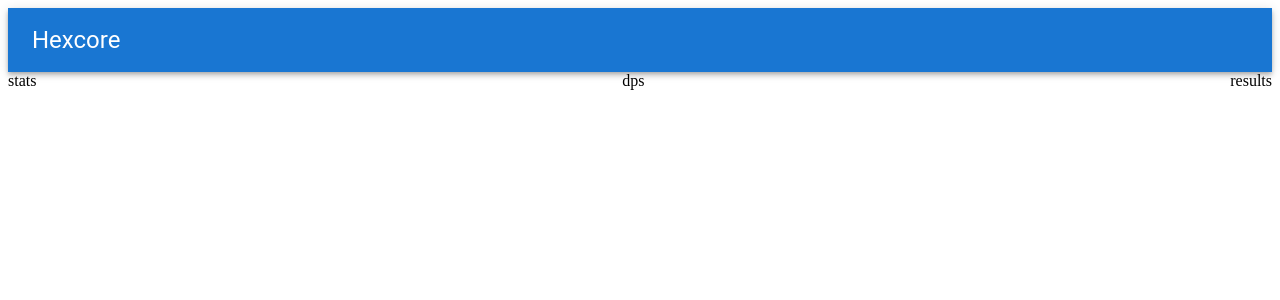
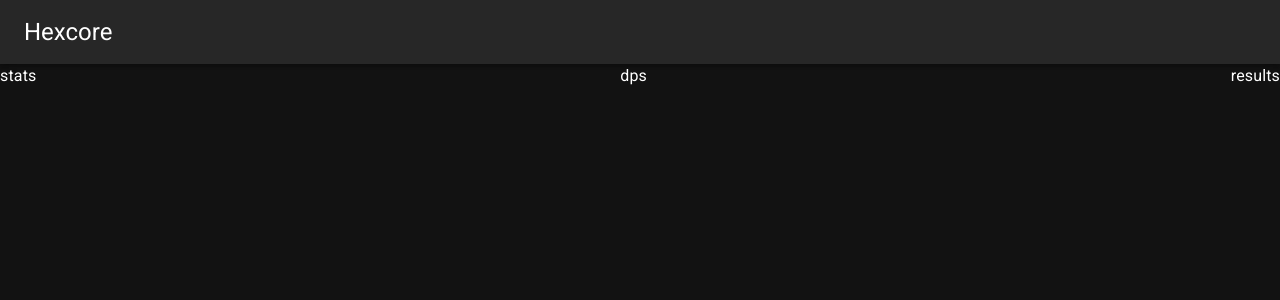
Before and after one commit to andrewy563/Hexcore, a Next.js app: page / in a window 1280 px wide. Shown: the top 300 px of the page. Built offline with nearby package versions, Linux system fonts and the light colour scheme.

Commit message:
add material ui

```diff
--- a/pages/_app.tsx
+++ b/pages/_app.tsx
@@ -1,5 +1,7 @@
 import Head from "next/head";
 import { AppProps } from "next/app";
+
+import Layout from "../src/Layout";
 
 function MyApp({ Component, pageProps }: AppProps) {
   return (
@@ -8,7 +10,9 @@ function MyApp({ Component, pageProps }: AppProps) {
         <title>Hexcore</title>
         <link rel="shortcut icon" href="/favicon.png" />
       </Head>
-      <Component {...pageProps} />
+      <Layout>
+        <Component {...pageProps} />
+      </Layout>
     </>
   );
 }
--- /dev/null
+++ b/pages/_document.tsx
@@ -0,0 +1,18 @@
+import { Html, Head, Main, NextScript } from "next/document";
+
+export default function Document() {
+  return (
+    <Html>
+      <Head>
+        <link
+          rel="stylesheet"
+          href="https://fonts.googleapis.com/css?family=Roboto:300,400,500,700&display=swap"
+        />
+      </Head>
+      <body>
+        <Main />
+        <NextScript />
+      </body>
+    </Html>
+  );
+}
--- a/pages/index.tsx
+++ b/pages/index.tsx
@@ -1,19 +1,5 @@
-import Stack from "@mui/material/Stack";
+import MainContent from "../src/MainContent";
 
-import StatsSetup from "../src/StatsSetup";
-import DPSConfig from "../src/DPSConfig";
-import Results from "../src/Results";
-import NavBar from "../src/NavBar";
-
-const Home = () => (
-  <>
-    <NavBar />
-    <Stack direction="row" justifyContent="space-between">
-      <StatsSetup />
-      <DPSConfig />
-      <Results />
-    </Stack>
-  </>
-);
+const Home = () => <MainContent />;
 
 export default Home;
--- a/src/DPSConfig/component.tsx
+++ b/src/DPSConfig/component.tsx
@@ -1,3 +1,5 @@
-const DPSConfigColumn = () => <div>dps</div>;
+import Typography from "@mui/material/Typography";
+
+const DPSConfigColumn = () => <Typography>dps</Typography>;
 
 export default DPSConfigColumn;
--- /dev/null
+++ b/src/Layout.tsx
@@ -0,0 +1,17 @@
+import { ThemeProvider } from "@mui/material/styles";
+import CssBaseline from "@mui/material/CssBaseline";
+
+import NavBar from "./NavBar";
+import globalTheme from "./globalTheme";
+
+const Layout = ({ children }) => (
+  <>
+    <ThemeProvider theme={globalTheme}>
+      <CssBaseline />
+      <NavBar />
+      {children}
+    </ThemeProvider>
+  </>
+);
+
+export default Layout;
--- /dev/null
+++ b/src/MainContent.tsx
@@ -0,0 +1,15 @@
+import Stack from "@mui/material/Stack";
+
+import StatsSetup from "./StatsSetup";
+import DPSConfig from "./DPSConfig";
+import Results from "./Results";
+
+const MainContent = () => (
+  <Stack direction="row" justifyContent="space-between">
+    <StatsSetup />
+    <DPSConfig />
+    <Results />
+  </Stack>
+);
+
+export default MainContent;
--- a/src/Results/component.tsx
+++ b/src/Results/component.tsx
@@ -1,3 +1,9 @@
-const ResultsColumn = () => <div>results</div>;
+import Typography from "@mui/material/Typography";
+
+const ResultsColumn = () => (
+  <div>
+    <Typography>results</Typography>
+  </div>
+);
 
 export default ResultsColumn;
--- a/src/StatsSetup/component.tsx
+++ b/src/StatsSetup/component.tsx
@@ -1,3 +1,10 @@
-const StatsSetupColumn = () => <div>stats</div>;
+import Typography from "@mui/material/Typography";
+import Box from "@mui/material/Box";
+
+const StatsSetupColumn = () => (
+  <Box>
+    <Typography>stats</Typography>
+  </Box>
+);
 
 export default StatsSetupColumn;
--- /dev/null
+++ b/src/globalTheme.ts
@@ -0,0 +1,7 @@
+import { createTheme } from "@mui/material/styles";
+
+const globalTheme = createTheme({
+  palette: { mode: "dark" },
+});
+
+export default globalTheme;
--- /dev/null
+++ b/styles/global.css
@@ -0,0 +1,6 @@
+html,
+body {
+    padding: 0;
+    margin: 0;
+    height: 100%;
+}
```
